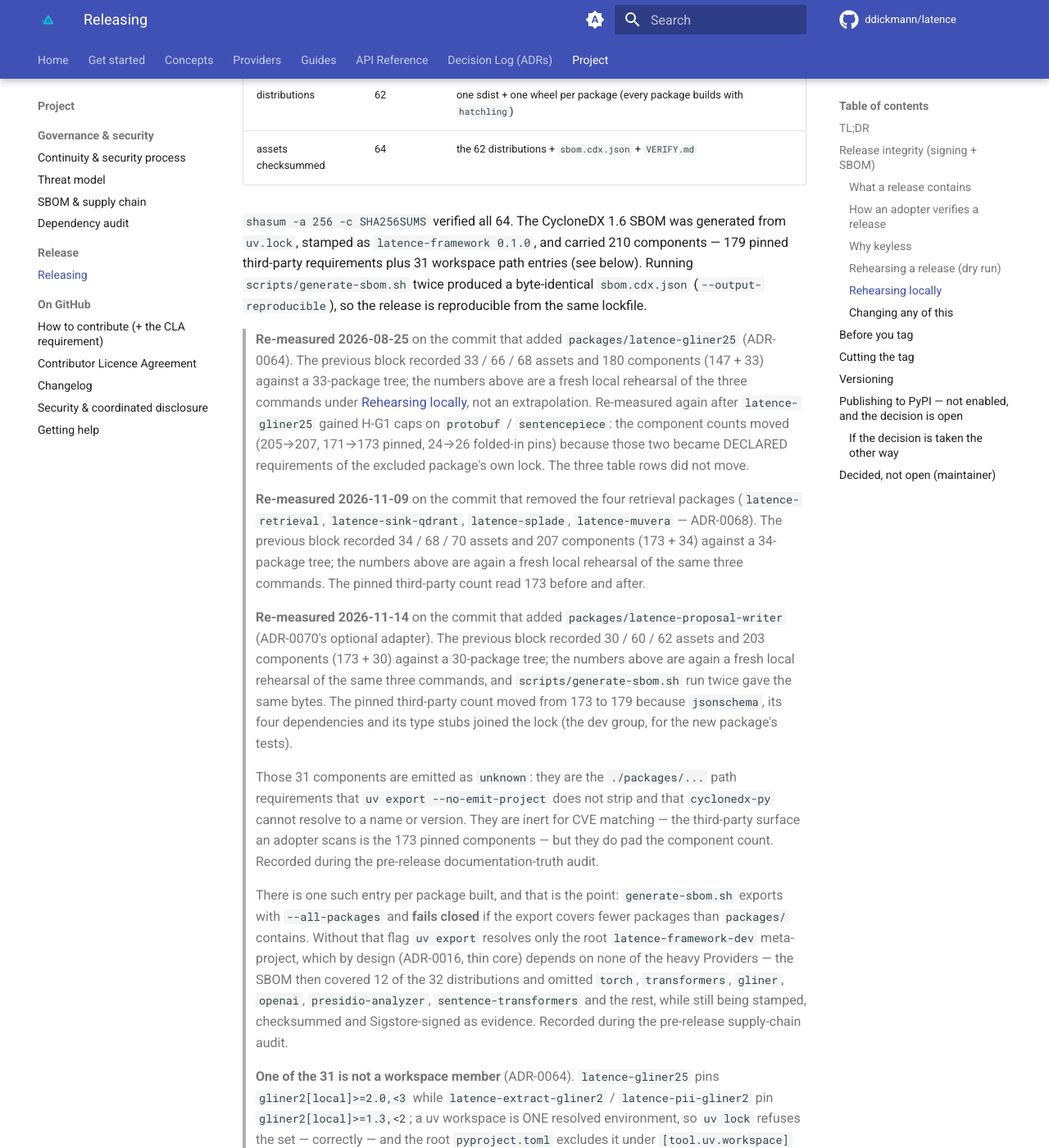
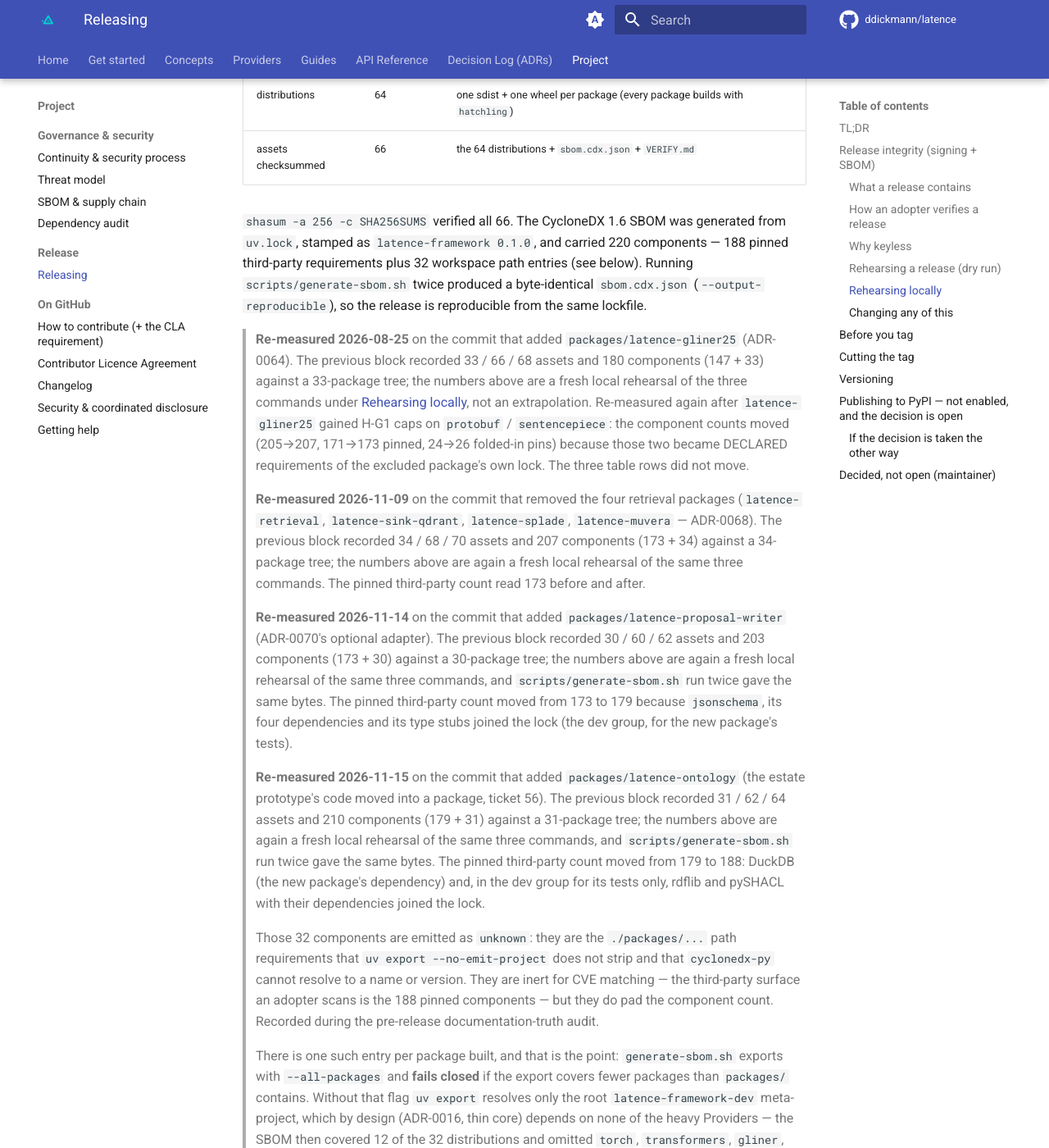
Before and after one commit to ddickmann/latence, an MkDocs documentation site: the page built from docs/RELEASING.md, in a window 1280 px wide and 1400 px high, scrolled down 3593 px. Shown: the whole window at 82% size. Built offline with MkDocs 1.6.1 and Material for MkDocs 9.7.7, drawn with Linux system fonts in a browser that asks for light colours; comment, search, counter and statistics services are not loaded; some of the changed text lies outside the part shown.

Commit message:
56: the package's requirements carry upper bounds, and the release rehearsal is re-measured for 32 packages

```diff
--- a/docs/RELEASING.md
+++ b/docs/RELEASING.md
@@ -150,13 +150,13 @@ claimed 25 packages / 56 distributions / 58 assets against a tree that had none
 
 | measured | value | derivation |
 | --- | --- | --- |
-| packages built | 31 | one per `packages/*/pyproject.toml` — the `for pkg in packages/*/` loop the workflow also uses |
-| distributions | 62 | one sdist + one wheel per package (every package builds with `hatchling`) |
-| assets checksummed | 64 | the 62 distributions + `sbom.cdx.json` + `VERIFY.md` |
+| packages built | 32 | one per `packages/*/pyproject.toml` — the `for pkg in packages/*/` loop the workflow also uses |
+| distributions | 64 | one sdist + one wheel per package (every package builds with `hatchling`) |
+| assets checksummed | 66 | the 64 distributions + `sbom.cdx.json` + `VERIFY.md` |
 
-`shasum -a 256 -c SHA256SUMS` verified all 64. The CycloneDX 1.6 SBOM was generated from
-`uv.lock`, stamped as `latence-framework 0.1.0`, and carried 210 components — 179 pinned
-third-party requirements plus 31 workspace path entries (see below). Running
+`shasum -a 256 -c SHA256SUMS` verified all 66. The CycloneDX 1.6 SBOM was generated from
+`uv.lock`, stamped as `latence-framework 0.1.0`, and carried 220 components — 188 pinned
+third-party requirements plus 32 workspace path entries (see below). Running
 `scripts/generate-sbom.sh` twice produced a byte-identical `sbom.cdx.json`
 (`--output-reproducible`), so the release is reproducible from the same lockfile.
 
@@ -181,10 +181,18 @@ third-party requirements plus 31 workspace path entries (see below). Running
 > bytes. The pinned third-party count moved from 173 to 179 because `jsonschema`, its four
 > dependencies and its type stubs joined the lock (the dev group, for the new package's tests).
 >
-> Those 31 components are emitted as `unknown`: they are the `./packages/...` path
+> **Re-measured 2026-11-15** on the commit that added `packages/latence-ontology` (the estate
+> prototype's code moved into a package, ticket 56). The previous block recorded 31 / 62 / 64
+> assets and 210 components (179 + 31) against a 31-package tree; the numbers above are again a
+> fresh local rehearsal of the same three commands, and `scripts/generate-sbom.sh` run twice gave
+> the same bytes. The pinned third-party count moved from 179 to 188: DuckDB (the new package's
+> dependency) and, in the dev group for its tests only, rdflib and pySHACL with their
+> dependencies joined the lock.
+>
+> Those 32 components are emitted as `unknown`: they are the `./packages/...` path
 > requirements that `uv export --no-emit-project` does not strip and that `cyclonedx-py`
 > cannot resolve to a name or version. They are inert for CVE matching — the third-party
-> surface an adopter scans is the 173 pinned components — but they do pad the component
+> surface an adopter scans is the 188 pinned components — but they do pad the component
 > count. Recorded during the pre-release documentation-truth audit.
 >
 > There is one such entry per package built, and that is the point: `generate-sbom.sh`
@@ -196,7 +204,7 @@ third-party requirements plus 31 workspace path entries (see below). Running
 > `sentence-transformers` and the rest, while still being stamped, checksummed and
 > Sigstore-signed as evidence. Recorded during the pre-release supply-chain audit.
 >
-> **One of the 31 is not a workspace member** (ADR-0064). `latence-gliner25` pins
+> **One of the 32 is not a workspace member** (ADR-0064). `latence-gliner25` pins
 > `gliner2[local]>=2.0,<3` while `latence-extract-gliner2` / `latence-pii-gliner2` pin
 > `gliner2[local]>=1.3,<2`; a uv workspace is ONE resolved environment, so `uv lock`
 > refuses the set — correctly — and the root `pyproject.toml` excludes it under
```
Also changed, not shown: 2 other files.
